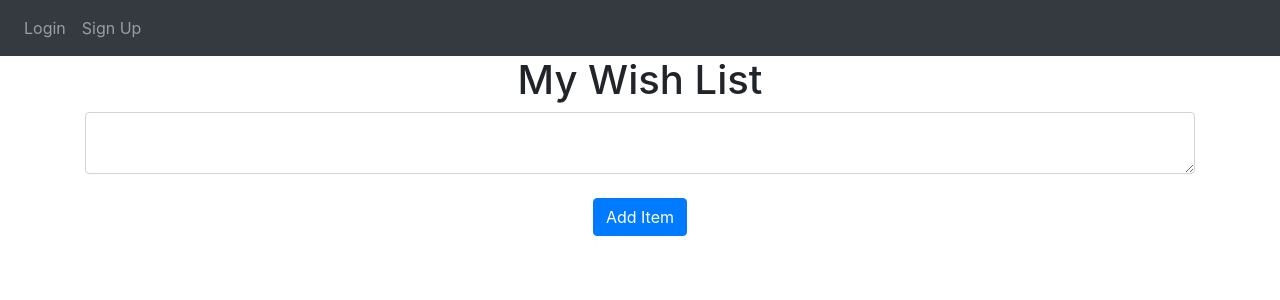
After one commit to yoowon90/unhooked, a Flask app: page /my-wishlist in a window 1280 px wide. The commit adds this page. Shown: the top 300 px of the page. Run offline with Flask 3, Linux system fonts and the light colour scheme; some libraries are stand-ins or nearby versions.

Commit message:
Added /my-wishlist page

```diff
--- a/website/auth.py
+++ b/website/auth.py
@@ -8,11 +8,12 @@ from flask_login import login_user, login_required, logout_user, current_user
 # need to restart server manually if syntax error
 
 auth = Blueprint('auth', __name__)  # define url
+# POST is usually a change to the DB or state of webpage
 
 @auth.route('/login', methods=['GET', 'POST'])
 def login():
     if request.method == 'POST':
-        email = request.form.get('email')
+        email = request.form.get('email')  # access info from server's form attribute
         password = request.form.get('password')
 
         user = User.query.filter_by(email=email).first()
--- a/website/templates/base.html
+++ b/website/templates/base.html
@@ -30,6 +30,7 @@
           {% if user.is_authenticated %}
           <a class="nav-item nav-link" id="home" href="/">Home</a>  <!-- 'a' is a link. lead to href -->
           <a class="nav-item nav-link" id="logout" href="/logout">Logout</a>
+          <a class="nav-item nav-link" id="wishlist" href="/wishlist">Wish List</a>
           {% else %}
           <a class="nav-item nav-link" id="login" href="/login">Login</a>
           <a class="nav-item nav-link" id="signUp" href="/sign-up">Sign Up</a>
--- /dev/null
+++ b/website/templates/wishlist.html
@@ -0,0 +1,22 @@
+{% extends "base.html" %} {% block title %}Wish List{% endblock %} {% block content
+%}
+<!-- this is the same as base.html and overwrite any blocks -->
+<h1 align="center">My Wish List</h1>
+<ul class="list-group list-group-flush" id="wishlist">
+  {% for wishitem in user.wishlist %}
+  <li class="list-group-item">
+    {{ wishitem.data }}
+    <button type="button" class="close" onClick="deleteNote({{ wishitem.id }})">
+      <span aria-hidden="true">&times;</span>
+    </button>
+  </li>
+  {% endfor %}
+</ul>
+<form method="POST">
+  <textarea name="wishitem" id="wishitem" class="form-control"></textarea>
+  <br />
+  <div align="center">
+    <button type="submit" class="btn btn-primary">Add Item</button>
+  </div>
+</form>
+{% endblock %}
--- a/website/views.py
+++ b/website/views.py
@@ -1,6 +1,6 @@
 from flask import Blueprint, render_template, request, flash, jsonify
 from flask_login import login_required, current_user
-from .models import Note
+from .models import Note, Wishlist
 from . import db
 import json
 
@@ -13,6 +13,7 @@ views = Blueprint('views', __name__)  # define blueprint
 @login_required
 def home():
     if request.method == 'POST':
+        # TODO: edit home.html to say "Welcome!" such as via <p> Welcome </p>
         note = request.form.get('note')#Gets the note from the HTML
 
         if len(note) < 1:
@@ -40,6 +41,20 @@ def delete_note():
 
     return jsonify({})
 
-@views.route('/create-wishlist', methods=['POST'])
-def create_wishlist():
-    pass
+
+@views.route('/my-wishlist', methods=['GET', 'POST'])
+def my_wishlist():
+    if request.method == 'POST':
+        wishitem = request.form.get('wishitem')#Gets the wish item from the HTML
+
+        if len(wishitem) < 1:
+            flash('Item is too short!', category='error')
+        else:
+            new_item = Wishlist(data=wishlist, user_id=current_user.id)  #providing the schema for the note
+            db.session.add(new_item) #adding the note to the database
+            db.session.commit()
+            flash('Item added to Wish List!', category='success')
+
+    # render the template using name of template
+    # now when go to '/', render home.html
+    return render_template("wishlist.html", user=current_user)  # return html when we got root
```
Also changed, not shown: website/templates/sign_up.html (+6 -3 lines).
